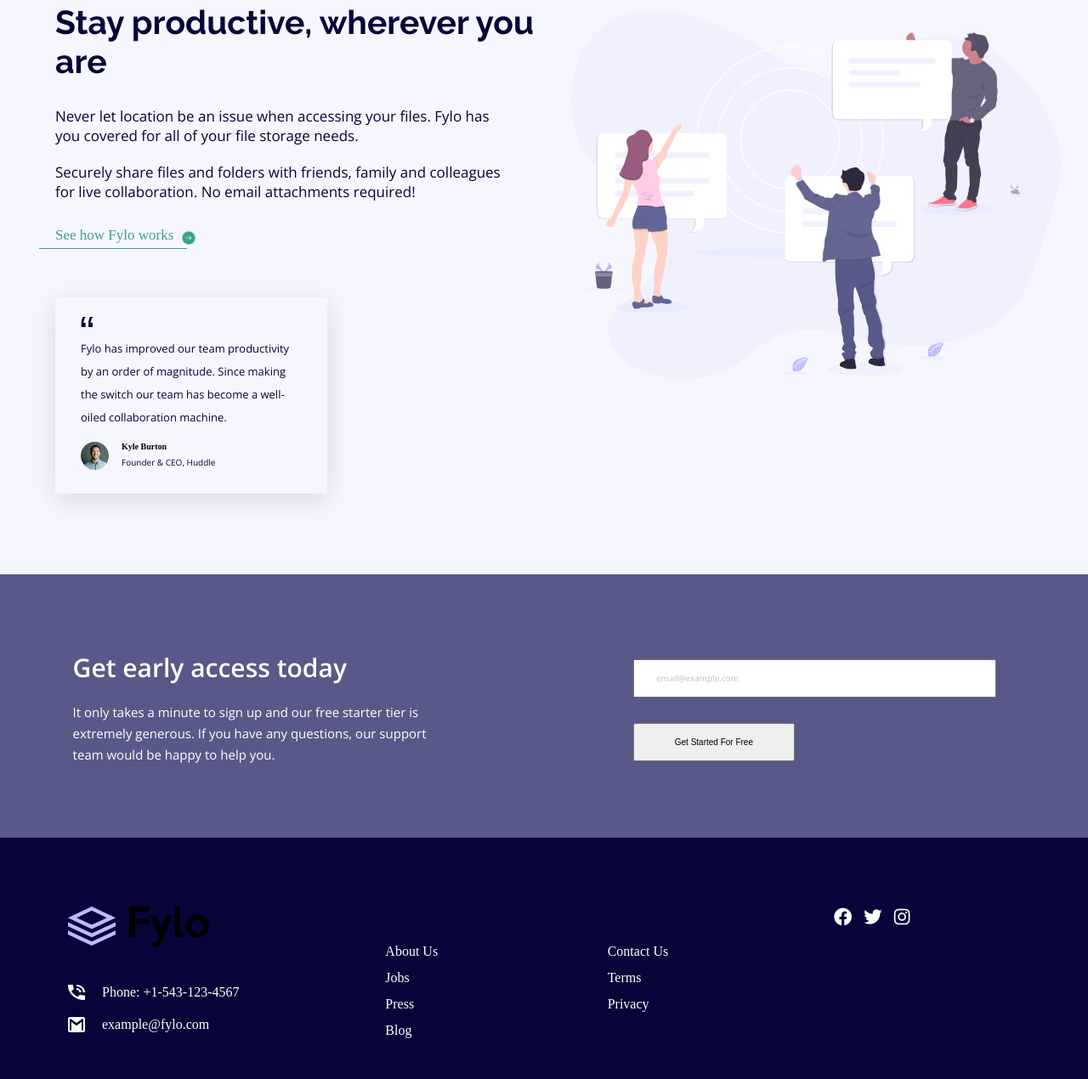
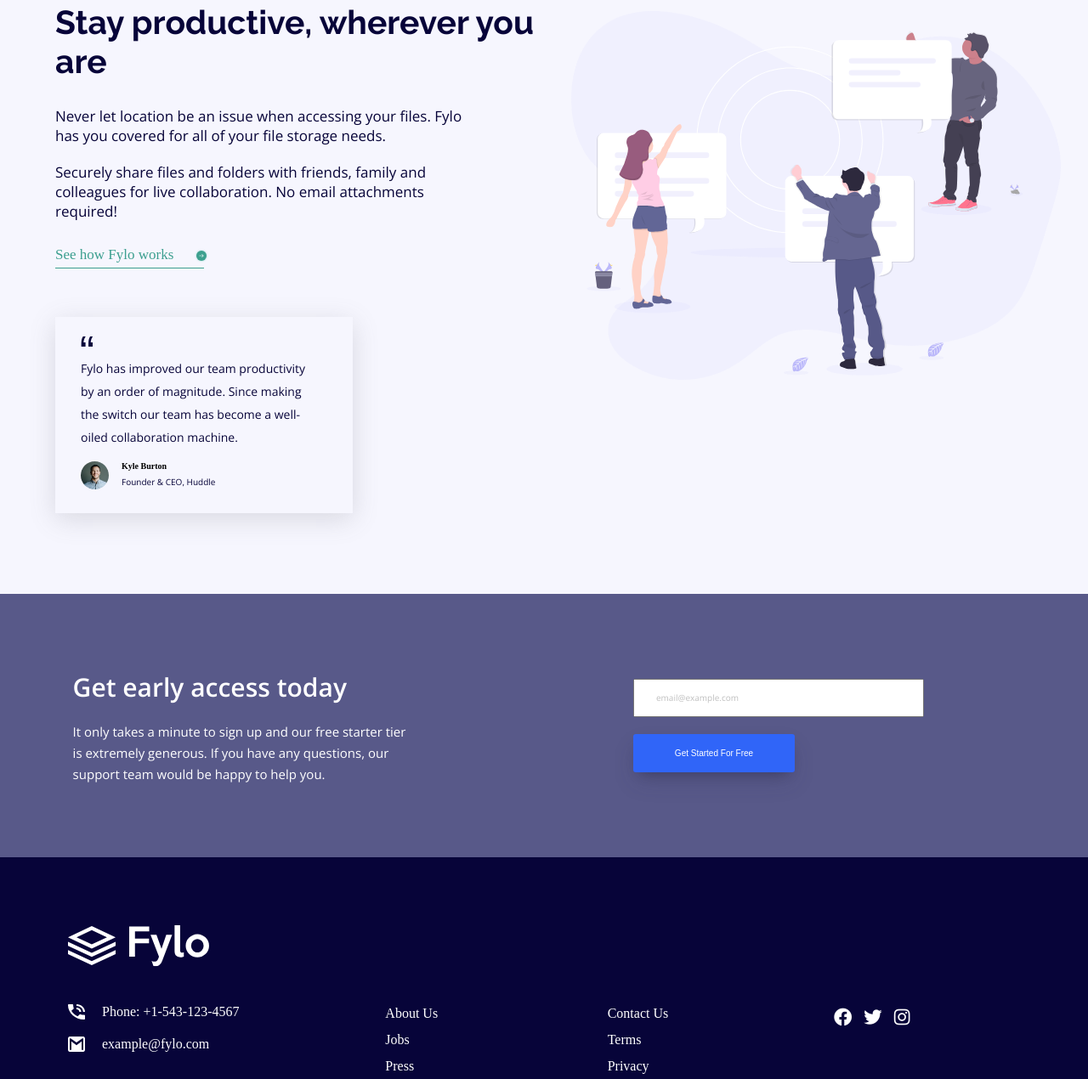
Before and after one commit to cclin-ariel/Layout-Fylo-landing-page-with-two-column-layout, a plain HTML site: page index.html in a window 1280 px wide. Shown: the part 766-2036 px from the top of the page at 85% size. Drawn offline with nearby package versions, Linux system fonts and the light colour scheme.

Commit message:
finished

```diff
--- a/index.html
+++ b/index.html
@@ -36,10 +36,14 @@
           Access them wherever you need, share and collaborate with friends,
           family, and co-workers.
         </p>
-        <div class="get-email">
-          <input type="email" placeholder="Enter your email...">
+        <form class="get-email">
+          <div>
+            <input type="email" placeholder="Enter your email...">
+            <p class="error-msg">Please check your email</p>
+
+          </div>
           <input type="submit" value="Get Started">
-        </div>
+        </form>
       </div>
       <div class="wrap wrap2">
         <div class="pic-area">
@@ -57,7 +61,8 @@
           </p>
           <div class="link">
             <a>See how Fylo works
-              <img src="./images/icon-arrow.svg" alt="icon-arrow">
+              <!-- <span src="./images/icon-arrow.svg" alt="icon-arrow"></span> -->
+              <span></span>
             </a>
           </div>
           <div class="card">
@@ -85,14 +90,17 @@
             If you have any questions, our support team would be happy to help you.
           </p>
         </div>
-        <div class="get-email">
-          <input type="email" placeholder="email@example.com">
+        <form class="get-email">
+          <div>
+            <input type="email" placeholder="email@example.com">
+            <p class="error-msg">Please check your email</p>
+          </div>
           <input type="submit" value="Get Started For Free">
-        </div>
+        </form>
       </section>
     <footer>
       <div class="footer-logo">
-        <img src="./images/logo.svg" alt="logo">
+        <img src="./images/logo-white.svg" alt="logo">
         <div class="contact-info">
           <img src="./images/icon-phone.svg" alt="icon-phone">
           <p>Phone: +1-543-123-4567</p>
@@ -130,7 +138,23 @@
   </div>
 
   <script>
+    const emailRule = /^\w+((-\w+)|(\.\w+))*\@[A-Za-z0-9]+((\.|-)[A-Za-z0-9]+)*\.[A-Za-z]+$/;
+    const forms = document.querySelectorAll('.get-email')
+    const emails = document.querySelectorAll('[type="email"]');
 
+    function checkEmail(e){
+      e.preventDefault();
+      emails.forEach(email =>{
+        const result = emailRule.test(email.value);
+        if(!result){
+          email.parentNode.parentNode.classList.add('has-error');
+        }
+
+      })
+
+    }
+
+    forms.forEach(form => form.addEventListener('submit', checkEmail));
   </script>
 </body>
 
--- a/style.css
+++ b/style.css
@@ -8,13 +8,7 @@
     --LightGrayishBlue: hsl(240, 75%, 98%);
     --LightGray: hsl(0, 0%, 75%);
 }
-/*
-Headings, Call-to-actions, Header Navigation
-font-family: 'Raleway', sans-serif;
 
-body
-font-family: 'Open Sans', sans-serif;
-*/
 
 * {
     padding: 0;
@@ -24,7 +18,10 @@ font-family: 'Open Sans', sans-serif;
 }
 
 .container{
+    margin: auto;
     width: 100%;
+    min-width: 375px;
+    max-width: 1440px;
     display: flex;
     flex-direction: column;
     align-items: center;
@@ -103,24 +100,45 @@ font-family: 'Open Sans', sans-serif;
     margin: 10px auto;
 }
 
-.get-email input:first-child{
+.get-email input[type="email"]{
     padding-left: 20px;
     font-size: 10px;
 }
 
-.get-email input:first-child::placeholder{
+.get-email input:focus{
+    outline: none;
+    border-color: rgb(218, 83, 83);
+}
+
+.error-msg{
+    display: none;
+}
+
+.get-email .error-msg{
+    color: rgb(218, 83, 83);
+    font-size: 13px;
+    margin: 0;
+    text-align: left;
+}
+
+.get-email.has-error .error-msg{
+    display: block;
+}
+
+.get-email input[type="email"]::placeholder{
     color: var(--LightGray);
     font-family: 'Open Sans', sans-serif;
 }
 
-.get-email input:contact-us-child{
+.get-email input[type="submit"]{
     color: #fff;
     background-color: var(--BrightBlue);
     border-radius: 3px;
     border: none;
     box-shadow: rgba(50, 50, 93, 0.25) 0px 13px 27px -5px, rgba(0, 0, 0, 0.3) 0px 8px 16px -8px;
 }
-.get-email input:last-child:hover{
+
+.get-email input[type="submit"]:hover{
     cursor: pointer;
     background-color: hsla(224, 89%, 71%, 0.763);
 }
@@ -157,12 +175,14 @@ font-family: 'Open Sans', sans-serif;
 }
 
 .link{
+    width: 200px;
     font-size: 13px;
     padding-bottom: 3px;
-    margin-top: 30px;
+    margin: 30px auto 0 auto;
     position: relative;
     color: var(--ModerateCyan);
     font-weight: 300;
+    background: 89% url(./images/icon-arrow.svg) no-repeat;
 }
 .link:after{
     content:"";
@@ -175,17 +195,20 @@ font-family: 'Open Sans', sans-serif;
     border-bottom: 1px solid var(--ModerateCyan);
 }
 
-.link img{
+.link span{
+    width: 20px;
+    height: 20px;
     position: absolute;
-    top: 3px;
-    padding-left: 8px;
+    top: 5px;
+    margin-left: 8px;
 }
 
 .link:hover,
-.link img:hover,
-.link:after{
+.link:hover:after{
+    background: 89% url(./images/icon-arrow-hover.svg) no-repeat;
     color: hsl(170, 47%, 71%);
     cursor: pointer;
+    border-color: hsl(170, 47%, 71%);
 }
 
 .card{
@@ -260,18 +283,30 @@ font-family: 'Open Sans', sans-serif;
     margin-bottom: 65px;
 }
 
+.sign-up .get-email div:first-child{
+    width: 80%;
+    margin: 3px auto;
+
+}
+
 .sign-up .get-email input{
     width: 80%;
     height: 33px;
     margin: 3px auto;
 }
-.sign-up .get-email input:first-child{
+.sign-up .get-email input[type="email"]{
+    width: 100%;
     padding-left: 10px;
     font-size: 10px;
 }
 
-.get-email input:last-child{
+.get-email input[type="submit"]{
     font-size: 10px;
+}
+.sign-up .get-email .error-msg{
+    margin: 2px auto 3px auto;
+    color: #fff;
+    font-weight: 300;
 }
 footer{
     background-color: var(--VeryDarkBlue);
@@ -280,7 +315,6 @@ footer{
     color: #fff;
 }
 .footer-logo > img{
-    fill: #fff;
     margin-bottom: 20px;
 }
 
@@ -300,7 +334,7 @@ footer{
 
 .about-us,
 .contact-us{
-    margin: 45px 0;
+    margin: 95px 0 0 0;
     display: flex;
     flex-direction: column;
 }
@@ -308,6 +342,7 @@ footer{
 .social-media{
     width: 100%;
     text-align: center;
+    margin-top: 95px;
 }
 
 .social-media span{
@@ -319,6 +354,13 @@ footer{
     margin-top: 13px;
 }
 
+footer a:hover,
+footer span:hover{
+    color: var(--BrightBlue);
+    cursor: pointer;
+}
+
+
 .attribution {
     font-size: 11px;
     text-align: center;
@@ -328,6 +370,16 @@ footer{
     color: hsl(228, 45%, 44%);
 }
 
+@media only screen and (min-width: 376px) {
+    .wrap2::before{
+        content: '';
+        background: url(./images/bg-curve-desktop.svg) no-repeat;
+        position: absolute;
+        width: 100%;
+        top: -105px;
+        bottom: 0;
+    }
+}
 @media only screen and (min-width: 769px) {
     h1, h2, p,
     .get-email,
@@ -362,42 +414,44 @@ footer{
     }
 
     .txt-area p{
-        padding-right: 35px;
+        margin-left: 33px;
+        padding-right: 43px;
         font-size: 18px;
     }
 
     .get-email{
         margin: 15px 0 0 34px;
+        display: flex;
     }
 
-    .get-email input:first-child{
-        width: 50%;
+    .get-email input[type="email"]{
+        width: 100%;
+    }
+    .get-email .error-msg{
+        width: 150px;
+        padding: 0;
+
     }
 
-    .get-email input:last-child{
+    .get-email input[type="submit"]{
         width: 30%;
         margin-left: 15px;
     }
 
-    .wrap2::before{
-        content: '';
-        background: url(./images/bg-curve-desktop.svg) no-repeat;
-        position: absolute;
-        width: 100%;
-        top: -105px;
-        bottom: 0;
-    }
+
     .txt-area2 h2{
         font-size: 39px;
         margin: 0 0 30px 33px;
     }
 
-    .txt-area2 p{
+    .txt-area2 > p{
         margin: 20px 0 0 33px;
         font-size: 17px;
+        width: 83%;
     }
 
     .link{
+        width: 200px;
         margin-left: 33px;
         font-size: 17px;
     }
@@ -407,12 +461,16 @@ footer{
     }
 
     .link:after{
-        right: 200px;
-        left: -271px;
-        width: 174px;
-    }
+        width: 175px;
+        bottom: -3px;
+        left: -25px;
+        right: 0;
+        margin: auto;
+        border-bottom: 1px solid var(--ModerateCyan);
+        }
 
     .card{
+        min-width: 350px;
         width: 50%;
         margin: 60px 0 95px 33px;
         padding: 23px 15px;
@@ -424,7 +482,7 @@ footer{
         margin-left: 15px;
     }
     .card p{
-        font-size: 13px;
+        font-size: 14px;
         margin: 10px 0 10px 15px;
         line-height: 27px;
     }
@@ -460,22 +518,33 @@ footer{
         margin: 10px 0 0 0;
     }
     .sign-up .txt-area p{
-        width: 100%;
+        width: 93%;
         margin: 10px 0 35px 0 ;
         font-size: 15px;
         line-height: 25px;
     }
 
-    .sign-up .get-email input:first-child{
+    .sign-up .get-email div:first-child {
+        margin: 0;
+    }
+
+    .sign-up .get-email input[type="email"]{
         width: 90%;
+        min-width: 250px;
         height: 45px;
         padding-left: 25px;
         margin: 30px 0 0 45px;
     }
-    .sign-up .get-email input:last-child{
+
+    .sign-up .get-email input[type="submit"]{
         width: 40%;
+        min-width: 190px;
         height: 45px;
-        margin: 30px 0 0 45px;
+        margin: 20px 0 0 45px;
+    }
+    .sign-up .get-email .error-msg{
+        width: 90%;
+        margin: 3px 0 0 45px;
     }
 
     footer{
```
Also changed, not shown: desktop-active.png (added), desktop.png (added), images/icon-arrow-hover.svg (added), images/logo-white.svg (added), mobile (iPhone X).png (added).
